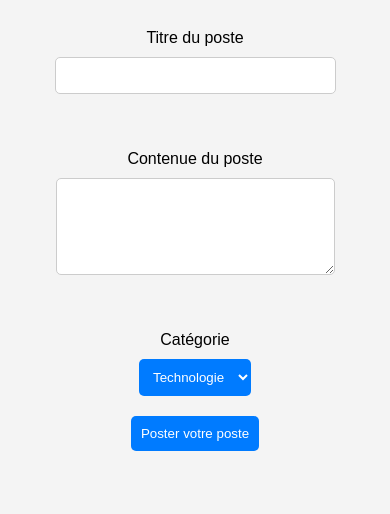
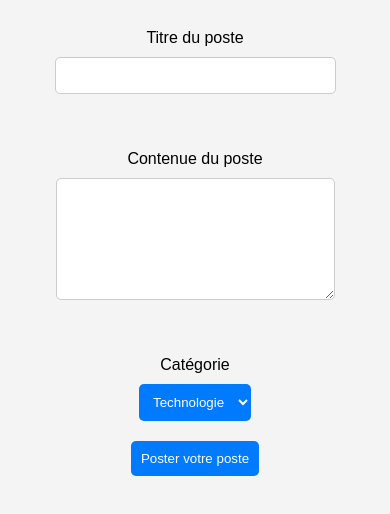
Before and after one commit to RomainJlt/forum2etoile, a plain HTML site: page templates/post.html in a window 390 px wide. Shown: the part 138-652 px from the top of the page. Drawn offline with Linux system fonts and the light colour scheme.

Commit message:
fixed css

```diff
--- a/static/css/index.css
+++ b/static/css/index.css
@@ -76,6 +76,10 @@ main{
     color: black;
 }
 
+.secInfoPost{
+    padding-top: 10px;
+}
+
 .aAuthor{
     color: rgb(38, 0, 255);
 }
--- a/static/css/post.css
+++ b/static/css/post.css
@@ -25,6 +25,11 @@ textarea{
     border-radius: 5px;
 }
 
+textarea{
+    height: 100px;
+    width: 250%;
+}
+
 .btnCategory,
 .selectCat {
     margin: 10px;
@@ -40,3 +45,9 @@ textarea{
 .selectCat:hover {
     background-color: #0056b3;
 }
+
+@media (max-width: 800px){
+    textarea{
+        width: 100%;
+    }
+}
```
Also changed, not shown: templates/index.html (+1 -3 lines).
